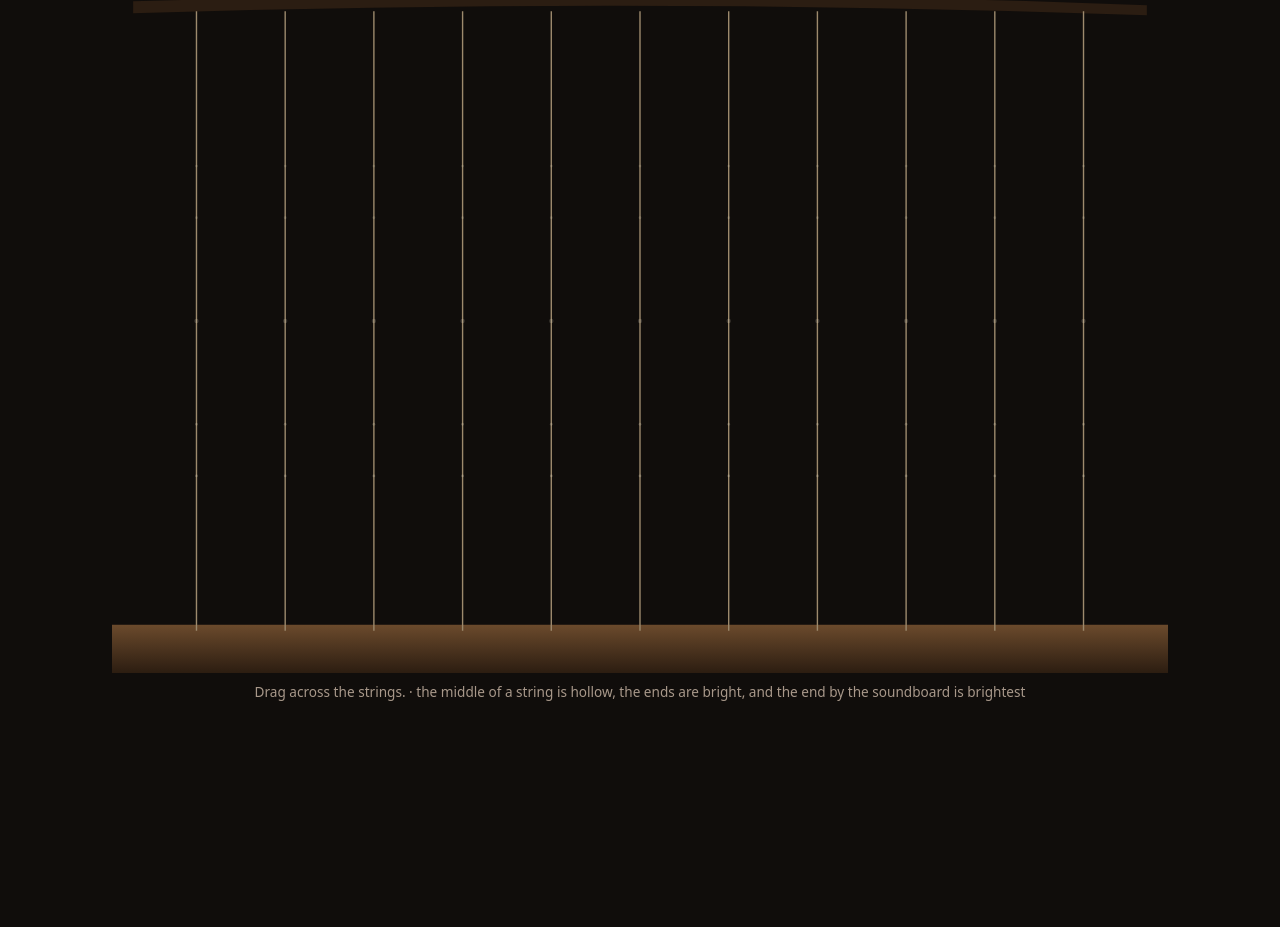
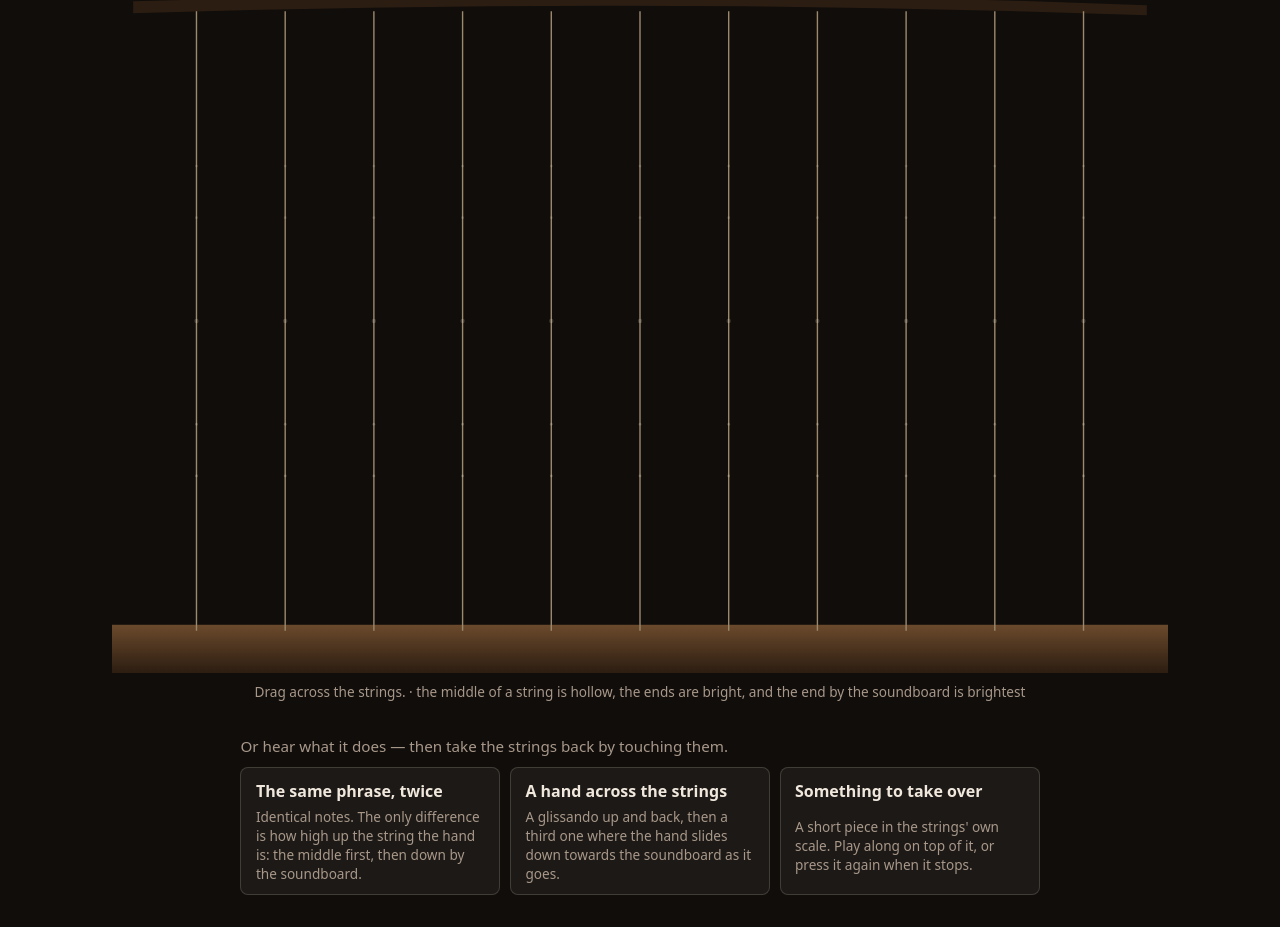
Before and after one commit to comp4020-agentic-coding-studio/comp4020-crit4-Anson0028, a website built with Vite: page index.html in a window 1280 px wide. Shown: the part 201-1128 px from the top of the page. Before the commit the page ends 936 px from the top, so only its background shows below. Built offline with nearby package versions, Linux system fonts and the light colour scheme.

Commit message:
main: three pieces to press, so the one real control is heard before it is found
A stranger who drags a hand across eleven strings gets a pleasant noise and
learns nothing about the pluck position, which is the only thing here worth
learning. Each piece makes one fact audible and then hands the strings back.

"The same phrase, twice" is six notes played twice over, same strings, same
order, same speed, with nothing changed but the hand's height — the middle
first and then down by the soundboard. A test asserts the two halves really
are the same strings in the same order and that the second is more than twice
the first's overtone ratio, because a demonstration that demonstrates nothing
is worse than none.

"A hand across the strings" is what everybody tries first, and the third pass
slides towards the board so the sweep brightens as it climbs. "Something to
take over" is a short tune you can play on top of.

The notes are handed to the audio clock 150 ms at a time rather than chased
with timers — setTimeout is not a musical instrument — and touching a string
or pressing a key cuts the piece off mid-phrase. Nothing autoplays.

Co-Authored-By: Claude Opus 5 <noreply@anthropic.com>

```diff
--- a/main.ts
+++ b/main.ts
@@ -4,6 +4,7 @@
 import { NODES, boardProximity, evenEnergy, overtoneRatio, shapeAt } from "./string";
 import { BOTTOM, STRINGS, TOP, nearestString, pluckPosition, stringsCrossed, type HarpString } from "./harp";
 import { createHarp, type Harp } from "./voice";
+import { PIECES, durationOf, type Piece } from "./pieces";
 
 const mount = document.querySelector<HTMLElement>("#harp");
 
@@ -29,6 +30,34 @@ if (mount) {
   mirror.hidden = true;
   mirror.dataset.plucks = "0";
   mount.append(mirror);
+
+  // Three things to press before you know what the instrument does. They are
+  // buttons and not an autoplay: nothing on this page makes a sound until
+  // somebody asks it to.
+  const demos = document.createElement("div");
+  demos.className = "demos";
+  const demoHeading = document.createElement("p");
+  demoHeading.className = "demos-heading";
+  demoHeading.textContent = "Or hear what it does — then take the strings back by touching them.";
+  demos.append(demoHeading);
+  const buttons: HTMLButtonElement[] = PIECES.map((piece) => {
+    const button = document.createElement("button");
+    button.type = "button";
+    button.dataset.piece = piece.id;
+    button.setAttribute("aria-pressed", "false");
+    const title = document.createElement("strong");
+    title.textContent = piece.title;
+    const about = document.createElement("span");
+    about.textContent = piece.about;
+    button.append(title, about);
+    button.addEventListener("click", () => {
+      if (performance_?.piece.id === piece.id) stopPiece();
+      else startPiece(piece);
+    });
+    demos.append(button);
+    return button;
+  });
+  mount.append(demos);
 
   const ctx = canvas.getContext("2d");
   let cssWidth = 0;
@@ -65,9 +94,9 @@ if (mount) {
     return harp;
   }
 
-  function pluck(string: HarpString, position: number, force = 1): void {
-    ensureAudio().pluck(string, position, force);
-    ringing.set(string.index, { string, position, born: performance.now(), force });
+  function pluck(string: HarpString, position: number, force = 1, lead = 0): void {
+    ensureAudio().pluck(string, position, force, lead);
+    ringing.set(string.index, { string, position, born: performance.now() + lead * 1000, force });
     plucks++;
     mirror.dataset.plucks = String(plucks);
     mirror.dataset.lastString = String(string.index);
@@ -77,6 +106,45 @@ if (mount) {
 
   type Hand = { x: number; y: number; locked: { index: number; x: number } | null };
   const hands = new Map<number, Hand>();
+
+  // A written piece is handed to the audio clock a fraction of a second at a
+  // time: sample-accurate where it matters, and still interruptible, because
+  // the whole point of a demo here is that you can cut it off by playing.
+  const LOOKAHEAD_S = 0.15;
+  let performance_: { piece: Piece; next: number; startedAt: number } | null = null;
+
+  function stopPiece(): void {
+    if (!performance_) return;
+    performance_ = null;
+    for (const button of buttons) button.setAttribute("aria-pressed", "false");
+    mirror.dataset.playing = "";
+  }
+
+  function startPiece(piece: Piece): void {
+    const audio = ensureAudio();
+    stopPiece();
+    audio.damp();
+    ringing.clear();
+    performance_ = { piece, next: 0, startedAt: audio.context.currentTime + 0.2 };
+    mirror.dataset.playing = piece.id;
+    for (const button of buttons) {
+      button.setAttribute("aria-pressed", String(button.dataset.piece === piece.id));
+    }
+  }
+
+  function advancePiece(): void {
+    if (!performance_) return;
+    const { piece, startedAt } = performance_;
+    const now = harp!.context.currentTime;
+    while (performance_.next < piece.notes.length) {
+      const note = piece.notes[performance_.next];
+      const at = startedAt + note.at;
+      if (at > now + LOOKAHEAD_S) break;
+      pluck(STRINGS[note.index], note.position, note.force, Math.max(0, at - now));
+      performance_.next++;
+    }
+    if (performance_.next >= piece.notes.length && now > startedAt + durationOf(piece) + 0.3) stopPiece();
+  }
 
   // A finger crossing a string deflects it and lets it go. Wobble inside that
   // deflection does not release it a second time — physically the string is
@@ -92,6 +160,9 @@ if (mount) {
 
   canvas.addEventListener("pointerdown", (e) => {
     e.preventDefault();
+    // Touching the strings takes them back. A demo that has to be waited out
+    // is a video.
+    stopPiece();
     canvas.focus();
     canvas.setPointerCapture(e.pointerId);
     const at = local(e);
@@ -127,6 +198,7 @@ if (mount) {
     if (e.repeat || e.metaKey || e.ctrlKey || e.altKey) return;
     if (e.key === " ") {
       e.preventDefault();
+      stopPiece();
       ensureAudio().damp();
       ringing.clear();
       return;
@@ -134,6 +206,7 @@ if (mount) {
     const string = STRINGS.find((s) => s.key === e.key.toLowerCase());
     if (!string) return;
     e.preventDefault();
+    stopPiece();
     // Shift is the other hand moving up the string: the same note, plucked
     // near the end instead of the middle. The keyboard gets the instrument's
     // one real dimension, not just its notes.
@@ -145,6 +218,7 @@ if (mount) {
       requestAnimationFrame(render);
       return;
     }
+    advancePiece();
     ctx.clearRect(0, 0, cssWidth, cssHeight);
     const top = TOP * cssHeight;
     const bottom = BOTTOM * cssHeight;
@@ -172,7 +246,9 @@ if (mount) {
 
     for (const string of STRINGS) {
       const x = string.x * cssWidth;
-      const live = ringing.get(string.index);
+      const scheduled = ringing.get(string.index);
+      // A note handed to the audio clock ahead of time has not happened yet.
+      const live = scheduled && now >= scheduled.born ? scheduled : undefined;
       const age = live ? (now - live.born) / RING_MS : 1;
 
       if (live && age < 1) {
--- /dev/null
+++ b/pieces.ts
@@ -0,0 +1,110 @@
+// Three things to press before you know what the instrument does. A stranger
+// who drags a hand across the strings gets a nice noise and learns nothing
+// about the one control that matters, so each piece exists to make one fact
+// audible and then hand the strings back.
+//
+// Pure data and pure functions: no audio, no canvas, no clock. What a piece
+// claims — that it stays on the instrument, that it really does contrast the
+// thing it says it contrasts — is checked rather than assumed.
+import { STRING_COUNT } from "./harp";
+
+export type Note = {
+  /** Seconds from the start of the piece. */
+  at: number;
+  /** Which string, 0 at the left. */
+  index: number;
+  /** Where along it, 0 at the neck and 1 at the soundboard. */
+  position: number;
+  force: number;
+};
+
+export type Piece = {
+  id: string;
+  title: string;
+  /** What this one is for. Shown, because a demo that teaches nothing is a jingle. */
+  about: string;
+  notes: Note[];
+};
+
+const MIDDLE = 0.5;
+const TABLE = 0.9; // by the soundboard
+const NECK = 0.1;
+
+function phrase(steps: number[], start: number, gap: number, position: number, force: number): Note[] {
+  return steps.map((index, i) => ({ at: start + i * gap, index, position, force }));
+}
+
+// 1. The same six notes twice over, moving only the hand's height. Nothing
+//    else changes: same strings, same order, same speed. If the second half
+//    does not sound like a different instrument then the pluck position is
+//    not doing its job, and three earlier instruments were rejected this week
+//    for exactly that.
+const sameNotesTwice: Piece = {
+  id: "position",
+  title: "The same phrase, twice",
+  about: "Identical notes. The only difference is how high up the string the hand is: the middle first, then down by the soundboard.",
+  notes: [
+    ...phrase([0, 2, 4, 5, 4, 2], 0, 0.36, MIDDLE, 0.9),
+    ...phrase([0, 2, 4, 5, 4, 2], 2.5, 0.36, TABLE, 0.9),
+    { at: 4.8, index: 0, position: MIDDLE, force: 0.8 },
+    { at: 4.8, index: 5, position: TABLE, force: 0.8 },
+  ],
+};
+
+// 2. What a hand does when it just falls across the strings, which is the
+//    first thing anybody tries. Up, down, and then up again with the hand
+//    sliding from the neck to the board, so the sweep brightens as it climbs.
+const sweep: Piece = {
+  id: "sweep",
+  title: "A hand across the strings",
+  about: "A glissando up and back, then a third one where the hand slides down towards the soundboard as it goes.",
+  notes: [
+    ...Array.from({ length: STRING_COUNT }, (_, i) => ({ at: i * 0.06, index: i, position: 0.42, force: 0.75 })),
+    ...Array.from({ length: STRING_COUNT }, (_, i) => ({
+      at: 0.95 + i * 0.055,
+      index: STRING_COUNT - 1 - i,
+      position: 0.42,
+      force: 0.7,
+    })),
+    ...Array.from({ length: STRING_COUNT }, (_, i) => ({
+      at: 1.9 + i * 0.075,
+      index: i,
+      position: NECK + (i / (STRING_COUNT - 1)) * (TABLE - NECK),
+      force: 0.85,
+    })),
+    { at: 3.0, index: 10, position: TABLE, force: 1 },
+  ],
+};
+
+// 3. An actual tune, so the answer to "what is this for" is a piece of music
+//    and not a demonstration. Melody up top, a low note under each bar, and
+//    the melody drifts up the string as it goes so the phrase opens out.
+const tune: Piece = {
+  id: "tune",
+  title: "Something to take over",
+  about: "A short piece in the strings' own scale. Play along on top of it, or press it again when it stops.",
+  notes: (() => {
+    const out: Note[] = [];
+    const beat = 0.3;
+    const melody = [7, 8, 9, 8, 7, 5, 7, 0, 5, 7, 8, 7, 5, 4, 5, 0];
+    melody.forEach((index, i) => {
+      const t = i * beat;
+      // The hand climbs from the middle towards the board across the tune, so
+      // the second half is brighter than the first without a single note
+      // changing.
+      const position = MIDDLE + (i / (melody.length - 1)) * (TABLE - MIDDLE);
+      out.push({ at: t, index, position, force: 0.85 });
+      if (i % 4 === 0) out.push({ at: t, index: i % 8 === 0 ? 0 : 2, position: 0.62, force: 0.6 });
+    });
+    out.push({ at: melody.length * beat + 0.1, index: 0, position: 0.62, force: 0.8 });
+    out.push({ at: melody.length * beat + 0.1, index: 5, position: 0.55, force: 0.7 });
+    return out.sort((a, b) => a.at - b.at);
+  })(),
+};
+
+export const PIECES: readonly Piece[] = [sameNotesTwice, sweep, tune];
+
+/** How long a piece runs, in seconds — the last note plus its ring. */
+export function durationOf(piece: Piece): number {
+  return Math.max(...piece.notes.map((n) => n.at));
+}
--- a/styles.css
+++ b/styles.css
@@ -77,3 +77,54 @@ canvas[data-testid="harp"]:focus-visible {
   color: var(--dim);
   font-size: 0.85rem;
 }
+
+.demos {
+  display: grid;
+  grid-template-columns: repeat(auto-fit, minmax(15rem, 1fr));
+  gap: 0.6rem;
+  margin-top: 1.4rem;
+}
+
+.demos-heading {
+  grid-column: 1 / -1;
+  margin: 0;
+  color: var(--dim);
+  font-size: 0.95rem;
+}
+
+.demos button {
+  display: grid;
+  gap: 0.25rem;
+  padding: 0.7rem 0.9rem;
+  text-align: left;
+  color: inherit;
+  background: rgb(255 245 220 / 5%);
+  border: 1px solid rgb(255 245 220 / 16%);
+  border-radius: 0.5rem;
+  font: inherit;
+  cursor: pointer;
+}
+
+.demos button:hover {
+  background: rgb(255 245 220 / 9%);
+}
+
+.demos button[aria-pressed="true"] {
+  background: rgb(214 160 92 / 22%);
+  border-color: rgb(214 160 92 / 60%);
+}
+
+.demos button strong {
+  font-weight: 600;
+}
+
+.demos button span {
+  color: var(--dim);
+  font-size: 0.85rem;
+  line-height: 1.4;
+}
+
+.demos button:focus-visible {
+  outline: 2px solid var(--accent, #d6a05c);
+  outline-offset: 2px;
+}
--- a/voice.ts
+++ b/voice.ts
@@ -12,7 +12,10 @@ const SCHEDULE_AHEAD_S = 0.004;
 const ATTACK_S = 0.004;
 
 export type Harp = {
-  pluck(string: HarpString, position: number, force?: number): void;
+  /** `lead` schedules the pluck that many seconds ahead, so a written piece
+   *  can be handed to the audio clock in one go instead of being chased with
+   *  timers. setTimeout is not a musical instrument. */
+  pluck(string: HarpString, position: number, force?: number, lead?: number): void;
   /** A palm on the strings. Everything ringing stops, quickly but not abruptly. */
   damp(): void;
   readonly context: AudioContext;
@@ -62,10 +65,10 @@ export function createHarp(context: AudioContext, destination: AudioNode = conte
       for (const gains of ringing.values()) stop(gains, now, 0.12);
       ringing.clear();
     },
-    pluck(string, position, force = 1) {
+    pluck(string, position, force = 1, lead = 0) {
       const partials = partialsFor(string.frequency, position, force);
       if (partials.length === 0) return;
-      const t0 = context.currentTime + SCHEDULE_AHEAD_S;
+      const t0 = context.currentTime + SCHEDULE_AHEAD_S + Math.max(0, lead);
 
       // A real string can only be in one state at a time. Without this, a fast
       // glissando back and forth stacks a dozen copies of the same note and
```
Also changed, not shown: spec/pieces.test.ts (added, +73 -0 lines).
